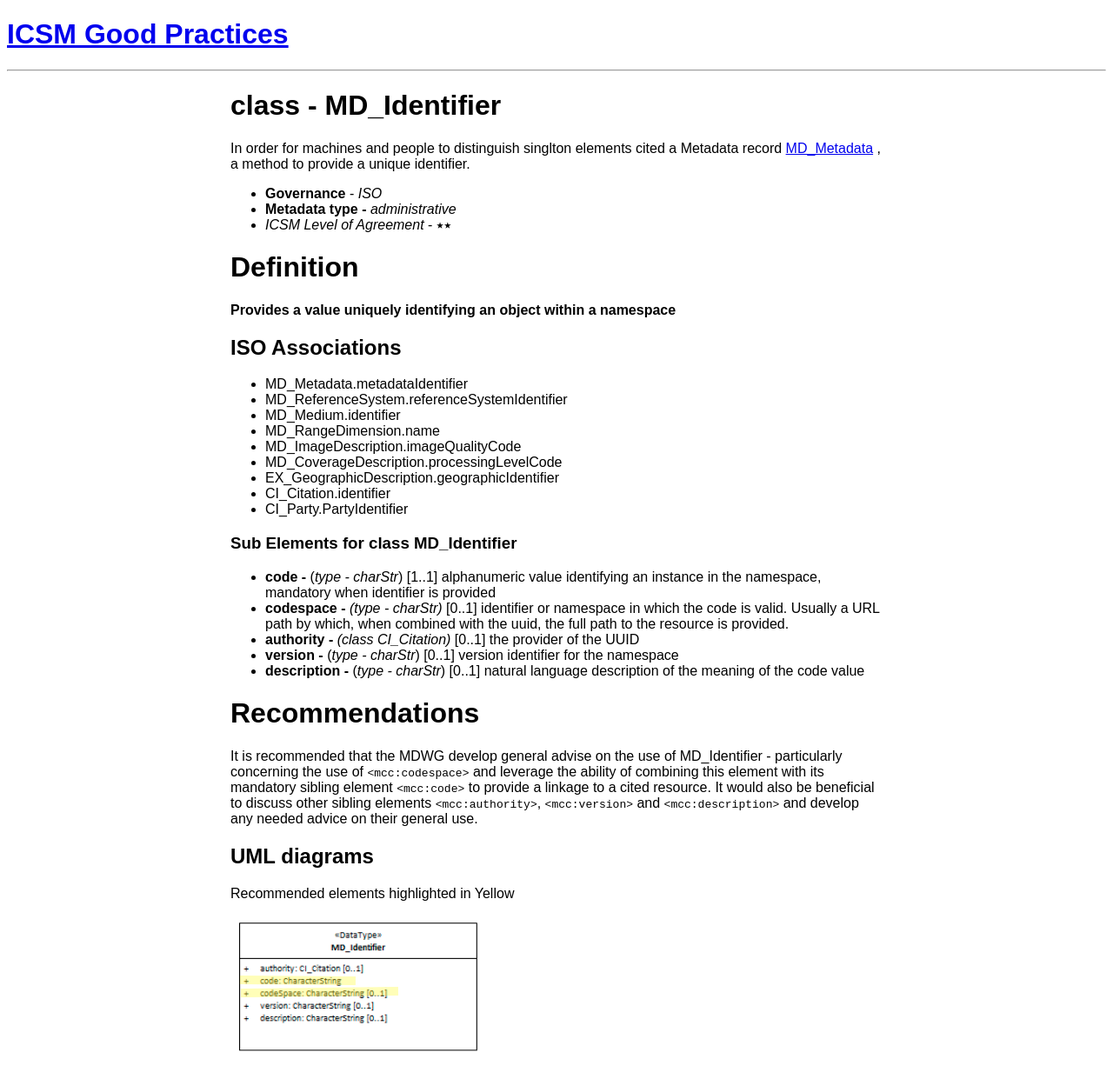
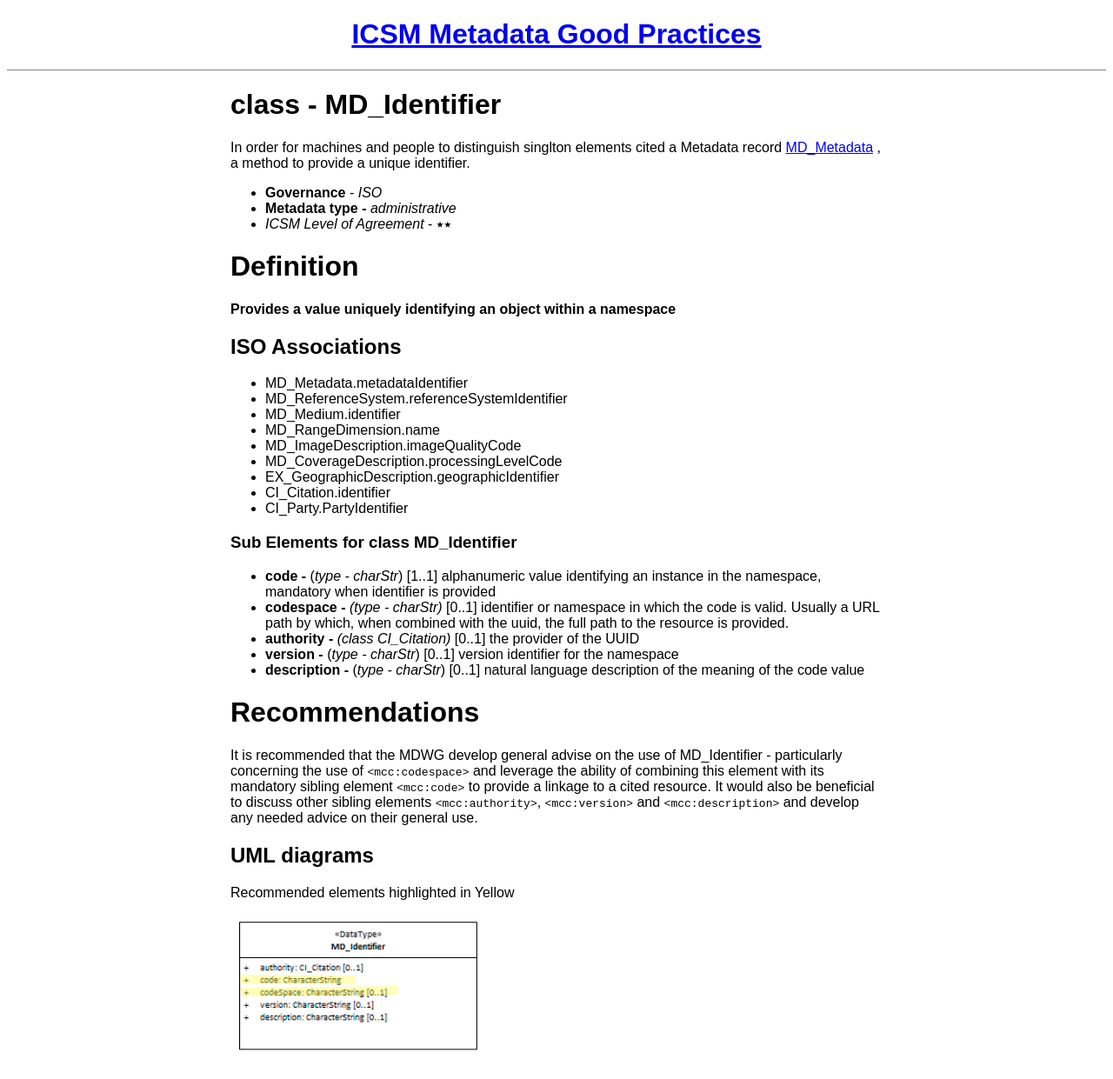
Before and after one commit to OpenWork-NZ/mdwg, a Jekyll site: the page built from _defs/class-MD_Identifier.md, in a window 1280 px wide. Shown: the whole page at 87% size. Built offline with Jekyll 4.4.1, drawn with Linux system fonts in a browser that asks for light colours.

Commit message:
Improve site title text and style

```diff
--- a/_layouts/page.html
+++ b/_layouts/page.html
@@ -20,11 +20,13 @@
     }
     aside h2 {font-size: 1em}
     aside h3 {font-size: 1em; font-weight: normal}
+    header {text-align: center; border-bottom: thin solid gray}
   </style>
 </head>
 <body>
-  <h1><a href="https://openwork-nz.github.io/mdwg/defs/TableOfContents">ICSM Good Practices</a></h1>
-  <hr />
+  <header>
+  <h1><a href="https://openwork-nz.github.io/mdwg/defs/TableOfContents">ICSM Metadata Good Practices</a></h1>
+  </header>
 
   {% if page.section %}<aside>
     <ul>{% for def in site.defs %}{% if def.section == page.section %}
```
